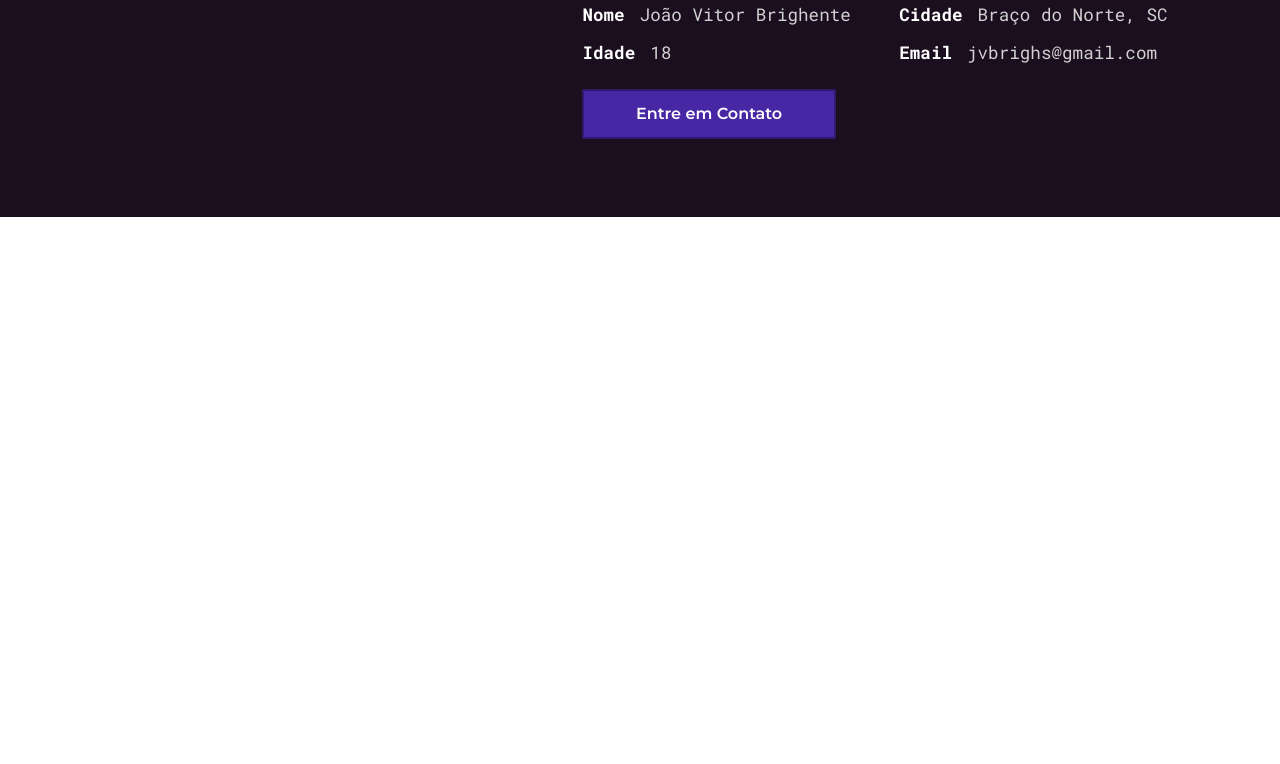
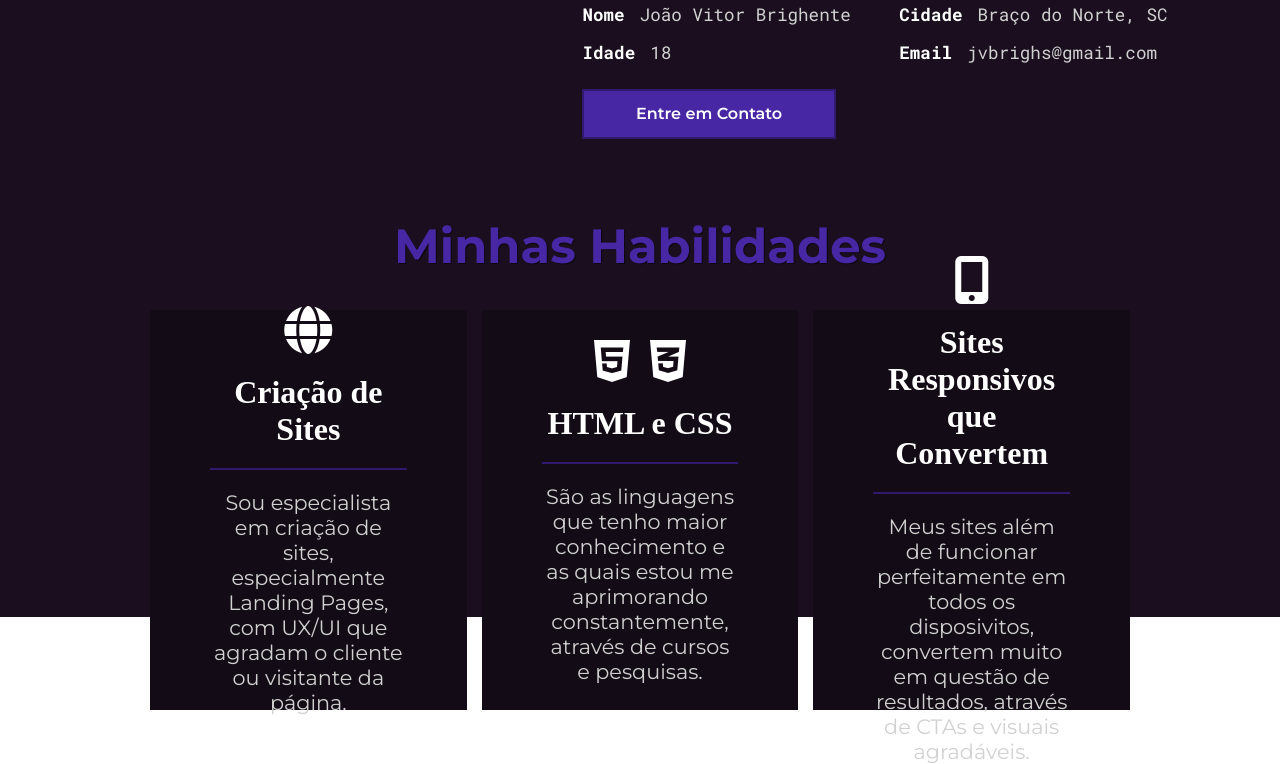
Before and after one commit to brighente/portfolio, a plain HTML site: page index.html in a window 1280 px wide. Shown: the part 1383-2147 px from the top of the page. Before the commit the page ends 1600 px from the top, so only its background shows below. Drawn offline with Linux system fonts and the light colour scheme.

Commit message:
inicio da seção de habilidades

```diff
--- a/css/style.css
+++ b/css/style.css
@@ -21,6 +21,7 @@
     --cor08: black;
     --corbg: #1b0f1f;
     --corbg2: #0b060c;
+    --corbg3: #130b16;
 
     --fonte01: 'Montserrat';
     --fonte02: 'Roboto Mono';
@@ -32,6 +33,7 @@
     padding: 0px;
     list-style: none;
     border: 0px;
+    box-sizing: border-box;
 }
 
 header{
@@ -153,7 +155,7 @@ header nav{
 
 .intro-contact-content{
     width: 65%;
-    height: 60px;
+    height: 80px;
     display: flex;
     justify-content: center;
     align-items: center;
@@ -173,7 +175,7 @@ header nav{
 }
 .intro-contact{
     padding: 0px 10px;
-    width: 200px;
+    width: 220px;
     display: flex;
     flex-direction: column;
     align-items: center;
@@ -225,6 +227,7 @@ header nav{
     font-size: 2.2rem;
     color: var(--cor03);
     font-family: var(--fonte01);
+    text-shadow: 1px 1px rgba(0, 0, 0, 0.541);
 }
 
 .upper-text h1{
@@ -288,6 +291,74 @@ header nav{
 .about-text button:hover{
     background-color: transparent;
 }
+
+.habilities-container{
+    width: 100%;
+    height: 400px;
+    padding: 0 150px;
+    background-color: var(--corbg);
+}
+
+.habilities-title{
+    color: var(--cor03);
+    font-family: var(--fonte01);
+    text-align: center;
+    padding-bottom: 35px;
+    text-shadow: 1px 1px rgba(0, 0, 0, 0.541);
+    font-size: 3rem;
+
+}
+
+.habilities-content{
+    width: 100%;
+    height: 100%;
+    display: grid;
+    grid-template-columns: repeat(3, 1fr);
+    grid-template-rows: 100%;
+    column-gap: 15px;
+
+}
+
+.square-content{
+    display: flex;
+    flex-direction: column;
+    justify-content: center;
+    align-items: center;
+    color: var(--cor07);
+    background-color: var(--corbg3);
+    padding: 0 60px;
+    row-gap: 20px;
+}
+
+.square-content h3{
+    color: var(--cor00);
+    font-size: 2rem;
+    text-align: center;
+
+}
+
+.square-content p{
+    text-align: center;
+    font-size: 1.3rem;
+    font-family: var(--fonte01);
+
+}
+
+.habilities-icon{
+    color: var(--cor00);
+    font-size: 3rem;
+    display: flex;
+    column-gap: 20px;
+}
+
+.habilities-divider{
+    width: 100%;
+    border: 1px solid var(--cor01);
+}
+
+
+
+
 
 
 
@@ -578,11 +649,11 @@ header nav{
     }
 
     .about-container{
-        height: 200vh;
+        height: 220vh;
     }
 
     .about-text{
-        height: 65%;
+        height: 70%;
     }
 
     .upper-text h3{
@@ -603,8 +674,8 @@ header nav{
     }
 
     .about-infos-container{
-        row-gap: 25px;
-        column-gap: 25px;
+        grid-template-columns: 1fr;
+        row-gap: 20px;
     }
 
     .about-infos-content{
--- a/index.html
+++ b/index.html
@@ -7,6 +7,7 @@
     <meta name="viewport" content="width=device-width, initial-scale=1.0">
     <title>Inicio</title>
     <link rel="stylesheet" href="./css/style.css">
+    <link rel="stylesheet" href="https://cdnjs.cloudflare.com/ajax/libs/font-awesome/6.6.0/css/all.min.css" integrity="sha512-Kc323vGBEqzTmouAECnVceyQqyqdsSiqLQISBL29aUW4U/M7pSPA/gEUZQqv1cwx4OnYxTxve5UMg5GT6L4JJg==" crossorigin="anonymous" referrerpolicy="no-referrer" />
 </head>
 <body>
     <header>
@@ -59,7 +60,7 @@
         <article class="about-container" id="about">
             <section class="about-content">
                 <section class="about-img">
-                    <div class="about-img-square"><img src="media/intro-img-g-fotor-copia.png" alt="" class="about-picture"></div>
+                    <div class="about-img-square"><img src="media/eu-img.PNG" alt="" class="about-picture"></div>
                 </section>
                 <section class="about-text">
 
@@ -97,6 +98,35 @@
                 </section>
             </section>
         </article>
+
+        <article class="habilities-container">
+
+            <h1 class="habilities-title">Minhas Habilidades</h1>
+
+            <section class="habilities-content">
+
+                <section class="square-content" id="square-1">
+                    <div class="habilities-icon"><i class="fa-solid fa-globe"></i></div>
+                    <h3>Criação de Sites</h3>
+                    <div class="habilities-divider"></div>
+                    <p>Sou especialista em criação de sites, especialmente Landing Pages, com UX/UI que agradam o cliente ou visitante da página.</p>
+                </section>
+                <section class="square-content" id="square-2">
+                    <div class="habilities-icon"><i class="fa-brands fa-html5"></i><i class="fa-brands fa-css3-alt"></i></div>
+                    <h3>HTML e CSS</h3>
+                    <div class="habilities-divider"></div>
+                    <p>São as linguagens que tenho maior conhecimento e as quais estou me aprimorando constantemente, através de cursos e pesquisas.</p>
+                </section>
+                <section class="square-content" id="square-3">
+                    <div class="habilities-icon"><i class="fa-solid fa-mobile-screen-button"></i></div>
+                    <h3>Sites Responsivos que Convertem</h3>
+                    <div class="habilities-divider"></div>
+                    <p>Meus sites além de funcionar perfeitamente em todos os disposivitos, convertem muito em questão de resultados, através de CTAs e visuais agradáveis.</p>
+                </section>
+
+            </section>
+
+        </article>
     </main>
     <footer>
 
```
Also changed, not shown: media/WhatsApp Image 2024-10-14 at 12.10.23.jpeg (deleted), media/WhatsApp_Image_2024-05-13_at_00.13.24-removebg.png (deleted), media/eu-img.PNG (added), media/formatura-invertida.jpeg (deleted), media/formatura-normal.jpeg (deleted), media/intro-img-g-preto.png (deleted), media/intro-img-g.png (deleted), media/intro-img.png (deleted), media/picapau.jpg (deleted).
